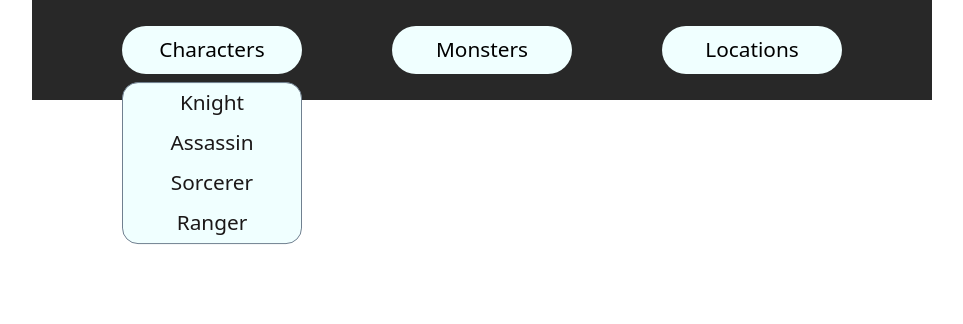
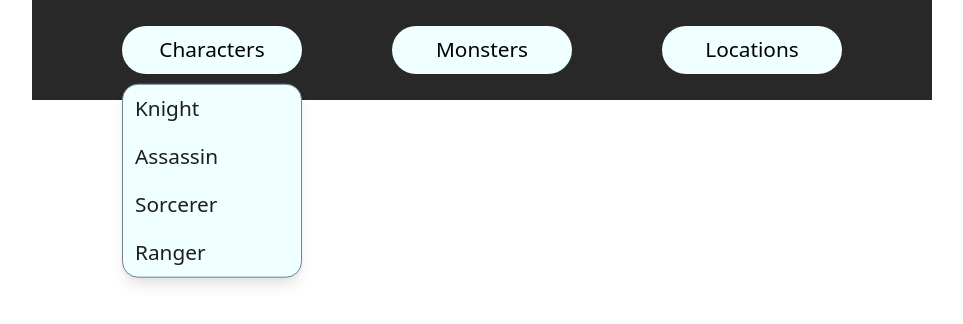
Before and after one commit to emeibech/dropdown, a website built with webpack: page dist/index.html in a window 1280 px wide. Both pictures are taken after a click on the button "Characters". Shown: the whole page, without its empty margins (158-1121 px from the left). Built offline with nearby package versions, Linux system fonts and the light colour scheme.

Commit message:
Refactor html, css, and javascript

```diff
--- a/src/dropdown.js
+++ b/src/dropdown.js
@@ -1,12 +1,10 @@
 export const dropdown = () => {
     document.addEventListener('click', (element) => {
-
         const dropdownNodes = document.querySelectorAll('[data-dropdown]');
-        const currentDropdown = element.target.lastElementChild;
+        const currentDropdown = element.target.nextElementSibling;
 
         if (element.target.matches('[data-dropdown-button]')) {
             if (currentDropdown.classList.contains('active')) {
-                console.log('active');
                 currentDropdown.classList.toggle('active');
             } else {
                 dropdownNodes.forEach((item) => {
--- a/src/styles/styles.css
+++ b/src/styles/styles.css
@@ -38,21 +38,22 @@ nav button {
     font-size: 1.3rem;
 }
 
-nav > button:active {
-    background-color: rgb(230, 245, 245);
+nav button:active {
+    background-color: #fff;
+    color: #000;
 }
 
 a {
     text-decoration: none;
     font-size: 1.3rem;
-    color: rgb(27, 24, 24);
+    color: rgb(30, 30, 30);
 }
 
-.link {
+.dropdown {
     position: relative;
 }
 
-.dropdown {
+.dropdown-items {
     position: absolute;
     visibility: hidden;
     opacity: 0.1;
@@ -64,8 +65,8 @@ a {
     background-color: azure;
     border-radius: 1rem;
     border: 1px solid slategrey;
-    /* padding-block: 0.75rem; */
     transform: translateY(-5%);
+    box-shadow: 0 10px 15px -3px rgba(0, 0, 0, 0.1), 0 4px 6px -2px rgba(0, 0, 0, 0.05);
     transition:
         visibility 250ms ease-in-out,
         opacity 250ms ease-in-out,
@@ -73,15 +74,15 @@ a {
 }
 
 .dropdown a {
-    padding-block: 0.5rem;
+    padding: 0.75rem;
     border-radius: 1rem;
 }
 
-.dropdown a:hover {
+.dropdown-items a:hover {
     background-color: rgb(200, 255, 255);
 }
 
-.dropdown.active {
+.dropdown-items.active {
     visibility: visible;
     opacity: 1;
     transform: translateY(5%)
```
Also changed, not shown: dist/bundle.js, dist/index.html.
